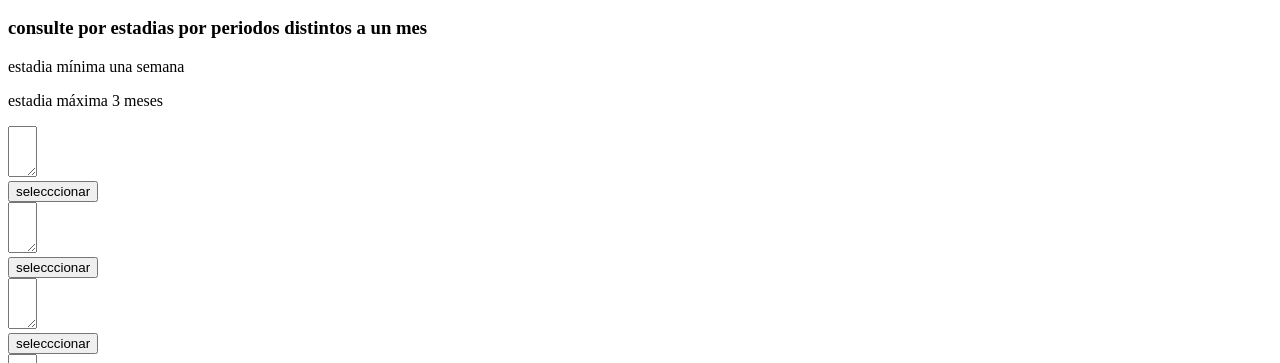
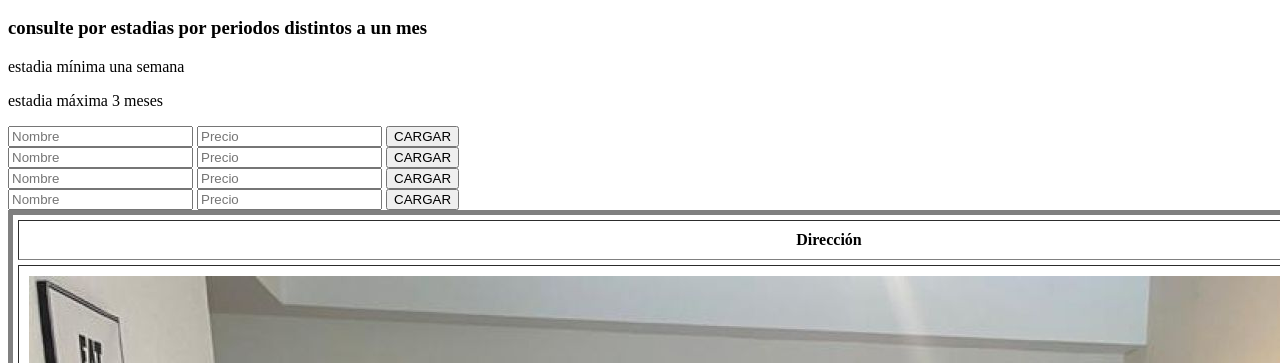
Before and after one commit to NicolasGuillermoSolari/PreEntrega3-JavaScript_Solari, a plain HTML site: page index.html in a window 1280 px wide. Shown: the part 437-800 px from the top of the page. Drawn offline with Linux system fonts and the light colour scheme.

Commit message:
agrego DOM y JSON

```diff
--- a/JS/main.js
+++ b/JS/main.js
@@ -67,20 +67,16 @@ function ocuparEstadia(direccion, semanas) {
   vuelo.asientos = asientos;
 }
 
-let direccion = prompt(
-  "ingrese la dirección del alquiler que desea. Sí no ponga SALIR"
-);
+let direccion = document.getElementById("table_columns");
 
 while (direccion !== "SALIR") {
   const alquilar = obtenerDireccion(direccion);
   console.log(alquilar);
 
-  direccion = prompt(
-    "ingrese otra dirección que también desea alquilar. Sí no ponga SALIR"
-  );
+  direccion = = document.getElementById("table_columns");
   if (direccion != undefined) {
     let cantidadDeSemanas = parseInt(
-      prompt("ingrese cantidad de semanas que quiere alquilar")
+      document.getElementById ("mensaje");
     );
     while (
       cantidadDeSemanas >= 0 ||
@@ -99,3 +95,11 @@ while (direccion !== "SALIR") {
     alert("Dirección inválida");
   }
 }
+const evento = "click";
+const caja = document.getElementById("enviado");
+
+ caja.addEventListener(evento, imprimirMensaje);
+
+ function imprimirMensaje () {
+     console.log("alquiler seleccionado");
+ }
--- a/index.html
+++ b/index.html
@@ -48,16 +48,20 @@
               <td class="table_columns">libertador 6200</td>
               <td class="table_columns">U$s1500 mensual</td>
               <div>
-                <label for="mensaje"></label>
-                <textarea
-                  name="texto"
-                  id="mensaje"
-                  cols="1"
-                  rows="3"
-                ></textarea>
-              </div>
-              <div>
-                <input type="button" value="selecccionar" />
+                <input
+                  type="text"
+                  id="nombreDelAlquiler"
+                  autocomplete="off"
+                  placeholder="Nombre"
+                />
+                <input
+                  type="text"
+                  id="precioDelAlquiler"
+                  autocomplete="off"
+                  placeholder="Precio"
+                />
+
+                <button id="enviado" type="submit">CARGAR</button>
               </div>
             </tr>
             <tr>
@@ -70,16 +74,20 @@
               <td class="table_columns">Guatemala 5500</td>
               <td class="table_columns">u$s1200 mensual</td>
               <div>
-                <label for="mensaje"></label>
-                <textarea
-                  name="texto"
-                  id="mensaje"
-                  cols="1"
-                  rows="3"
-                ></textarea>
-              </div>
-              <div>
-                <input type="button" value="selecccionar" />
+                <input
+                  type="text"
+                  id="nombreDelAlquiler"
+                  autocomplete="off"
+                  placeholder="Nombre"
+                />
+                <input
+                  type="text"
+                  id="precioDelAlquiler"
+                  autocomplete="off"
+                  placeholder="Precio"
+                />
+
+                <button id="enviado" type="submit">CARGAR</button>
               </div>
             </tr>
             <tr>
@@ -89,16 +97,20 @@
               <td class="table_columns">Av. Libertador 6100</td>
               <td class="table_columns">U$s600 mensual</td>
               <div>
-                <label for="mensaje"></label>
-                <textarea
-                  name="texto"
-                  id="mensaje"
-                  cols="1"
-                  rows="3"
-                ></textarea>
-              </div>
-              <div>
-                <input type="button" value="selecccionar" />
+                <input
+                  type="text"
+                  id="nombreDelAlquiler"
+                  autocomplete="off"
+                  placeholder="Nombre"
+                />
+                <input
+                  type="text"
+                  id="precioDelAlquiler"
+                  autocomplete="off"
+                  placeholder="Precio"
+                />
+
+                <button id="enviado" type="submit">CARGAR</button>
               </div>
             </tr>
             <tr>
@@ -110,17 +122,22 @@
               </td>
               <td class="table_columns">Av. Libertador 6300</td>
               <td class="table_columns">U$s500 mensual</td>
+
               <div>
-                <label for="mensaje"></label>
-                <textarea
-                  name="texto"
-                  id="mensaje"
-                  cols="1"
-                  rows="3"
-                ></textarea>
-              </div>
-              <div>
-                <input type="button" value="selecccionar" />
+                <input
+                  type="text"
+                  id="nombreDelAlquiler"
+                  autocomplete="off"
+                  placeholder="Nombre"
+                />
+                <input
+                  type="text"
+                  id="precioDelAlquiler"
+                  autocomplete="off"
+                  placeholder="Precio"
+                />
+
+                <button id="enviado" type="submit">CARGAR</button>
               </div>
             </tr>
           </table>
```
